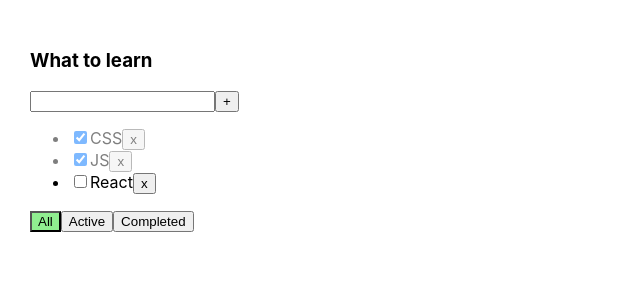
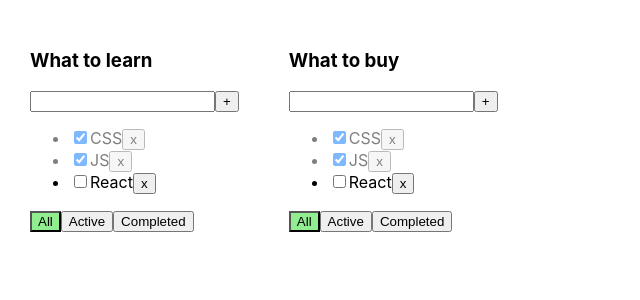
Before and after one commit to AlexOneWRLD/ToDoList, a React (Create React App) app: page / in a window 1280 px wide. Shown: the top 300 px of the page, without its empty margins (0-640 px from the left). Built offline with nearby package versions, Linux system fonts and the light colour scheme.

Commit message:
new data and add new todolist

```diff
--- a/src/App.tsx
+++ b/src/App.tsx
@@ -11,58 +11,88 @@ export type TasksType = {
 	isDone: boolean
 }
 
+export type TodoListType = {
+	id: string
+	title: string
+	filter: FilterType
+}
+
 function App() {
 
-	const [tasks, setTasks] = useState<TasksType[]>([
+	const todoListId1 = v1()
+	const todoListId2 = v1()
+
+	let [todolists, setTodolists] = useState<TodoListType[]>([
+		{ id: todoListId1, title: 'What to learn', filter: 'All' },
+		{ id: todoListId2, title: 'What to buy', filter: 'All' }
+	])
+
+	const [tasks, setTasks] = useState({
+		[todoListId1]: [
 			{ id: v1(), title: 'CSS', isDone: true },
 			{ id: v1(), title: 'JS', isDone: true },
 			{ id: v1(), title: 'React', isDone: false }
-	])
+		],
+		[todoListId2]: [
+			{ id: v1(), title: 'CSS', isDone: true },
+			{ id: v1(), title: 'JS', isDone: true },
+			{ id: v1(), title: 'React', isDone: false }
+		]
+	})
+
 
 
 	const removeTask = (id: string) => {
-		setTasks(tasks.filter(el => el.id !== id))
+		// setTasks(tasks.filter(el => el.id !== id))
 	}
 
-	const [filter, setFilter] = useState<FilterType>('All')
 
-
-	let tasksForTodoList = tasks
-
-	if (filter === 'Active') {
-		tasksForTodoList = tasks.filter(t => !t.isDone)
-	}
-	if (filter === 'Completed') {
-		tasksForTodoList = tasks.filter(t => t.isDone)
+	const changeFilter = (filter: FilterType,todoListId:string ) => {
+		setTodolists(todolists.map(t=>(t.id === todoListId ? {...t,filter}: t)))
 	}
 
-	const changeFilter = (filter:FilterType)=>{
-		setFilter(filter)
+	const addTask = (title: string) => {
+		// const newTask = { id: v1(), title, isDone: false }
+		// const newTasks = [newTask, ...tasks]
+		// setTasks(newTasks)
 	}
 
-	const addTask = (title:string)=>{
-		const newTask = { id: v1(), title, isDone: false }
-		const newTasks = [newTask,...tasks]
-		setTasks(newTasks)
-	}
-
-	const changeTaskStatus = (taskId:string,taskStatus:boolean)=>{
-		const newState = tasks.map(ts =>(ts.id === taskId ? {...ts,isDone:taskStatus}:ts))
-		setTasks(newState)
+	const changeTaskStatus = (taskId: string, taskStatus: boolean) => {
+		// const newState = tasks.map(ts => (ts.id === taskId ? { ...ts, isDone: taskStatus } : ts))
+		// setTasks(newState)
 	}
 
 
 	return (
 		<div className='App'>
-			<TodoList
-				title={'What to learn'}
+
+			{todolists.map(t => {
+
+				const allTodoListTasks = tasks[t.id]
+				let tasksForTodoList = allTodoListTasks
+
+				if (t.filter === 'Active') {
+					tasksForTodoList = allTodoListTasks.filter(t => !t.isDone)
+				}
+				if (t.filter === 'Completed') {
+					tasksForTodoList = allTodoListTasks.filter(t => t.isDone)
+				}
+
+
+				return (<TodoList
+						todoListId={t.id}
+						key={t.id}
+						title={t.title}
 						tasks={tasksForTodoList}
 						removeTask={removeTask}
 						changeFilter={changeFilter}
 						addTask={addTask}
 						changeTaskStatus={changeTaskStatus}
-				filter={filter}
+						filter={t.filter}
 					/>
+				)
+			})}
+
 		</div>
 	)
 }
--- a/src/components /todolist/TodoList.tsx
+++ b/src/components /todolist/TodoList.tsx
@@ -4,16 +4,17 @@ import { Button } from '../button/Button'
 import { Input } from '../input/Input'
 
 type Props = {
+	todoListId:string
 	title: string
 	tasks: Array<TasksType>
 	filter?:FilterType
 	removeTask: (id: string) => void
-	changeFilter: (filter: FilterType) => void
+	changeFilter: (filter: FilterType,todoListId:string) => void
 	addTask: (title: string) => void
 	changeTaskStatus: (taskId: string, taskStatus: boolean) => void
 }
 
-export const TodoList = ({ title, tasks, removeTask, changeFilter, addTask, changeTaskStatus,filter }: Props) => {
+export const TodoList = ({ title, tasks, removeTask, changeFilter, addTask, changeTaskStatus,filter,todoListId }: Props) => {
 
 	const [taskTitle, setTaskTitle] = useState('')
 	const [error, setError] = useState<string | null>(null)
@@ -38,8 +39,8 @@ export const TodoList = ({ title, tasks, removeTask, changeFilter, addTask, chan
 		}
 	}
 
-	const setAllTaskHandler = (filter:FilterType) => {
-		changeFilter(filter)
+	const setAllTaskHandler = (filter:FilterType,todoListId:string) => {
+		changeFilter(filter,todoListId)
 	}
 
 
@@ -83,15 +84,15 @@ export const TodoList = ({ title, tasks, removeTask, changeFilter, addTask, chan
 				<Button
 					className={ filter === 'All' ? 'active-filter': ''}
 					title={'All'}
-					onClick={()=>setAllTaskHandler('All')} />
+					onClick={()=>setAllTaskHandler('All',todoListId)} />
 				<Button
 					className={ filter === 'Active' ? 'active-filter': ''}
 					title={'Active'}
-					onClick={()=>setAllTaskHandler('Active')} />
+					onClick={()=>setAllTaskHandler('Active',todoListId)} />
 				<Button
 					className={ filter === 'Completed' ? 'active-filter': ''}
 					title={'Completed'}
-					onClick={()=>setAllTaskHandler('Completed')} />
+					onClick={()=>setAllTaskHandler('Completed',todoListId)} />
 			</div>
 		</div>
 	)
```
Lines whose indentation alone changed are shown as unchanged.
